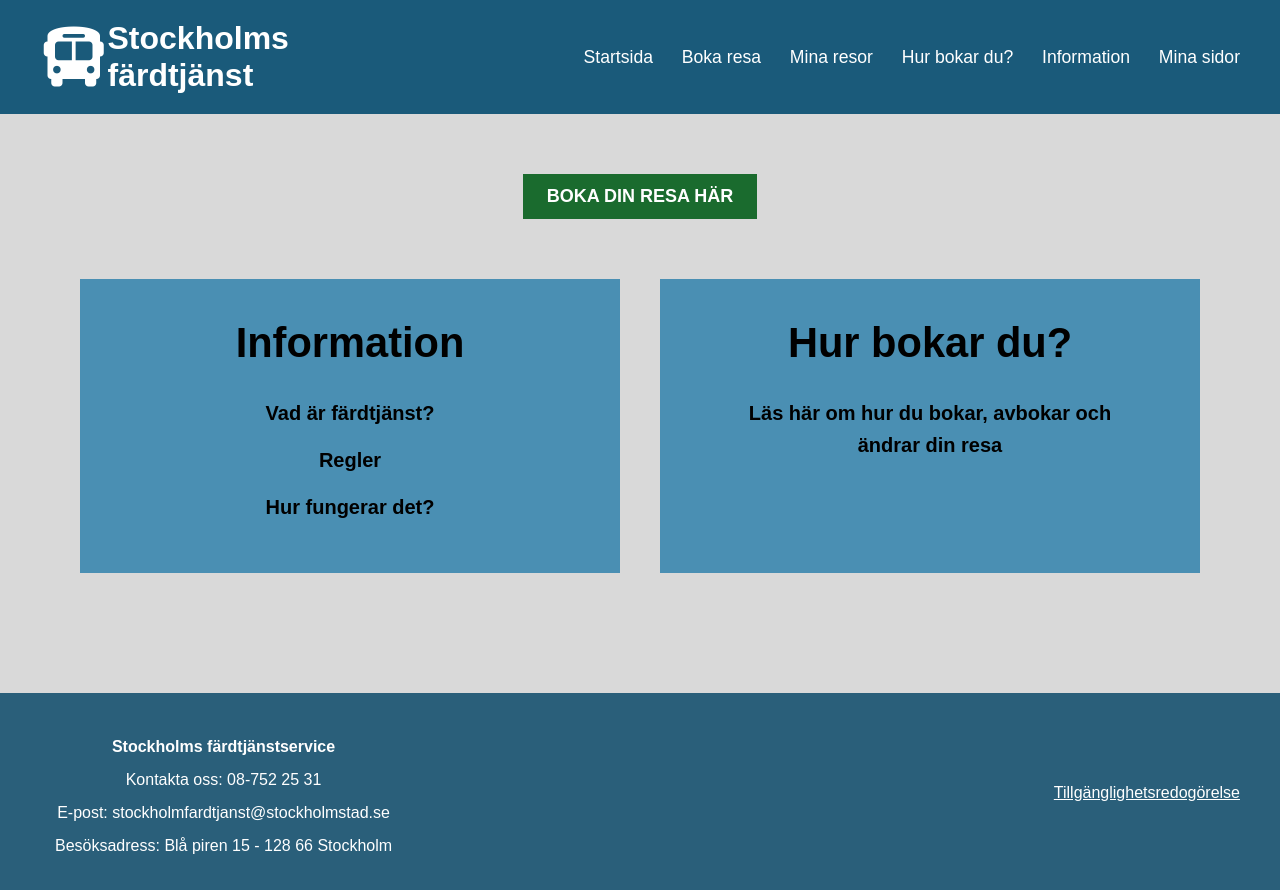
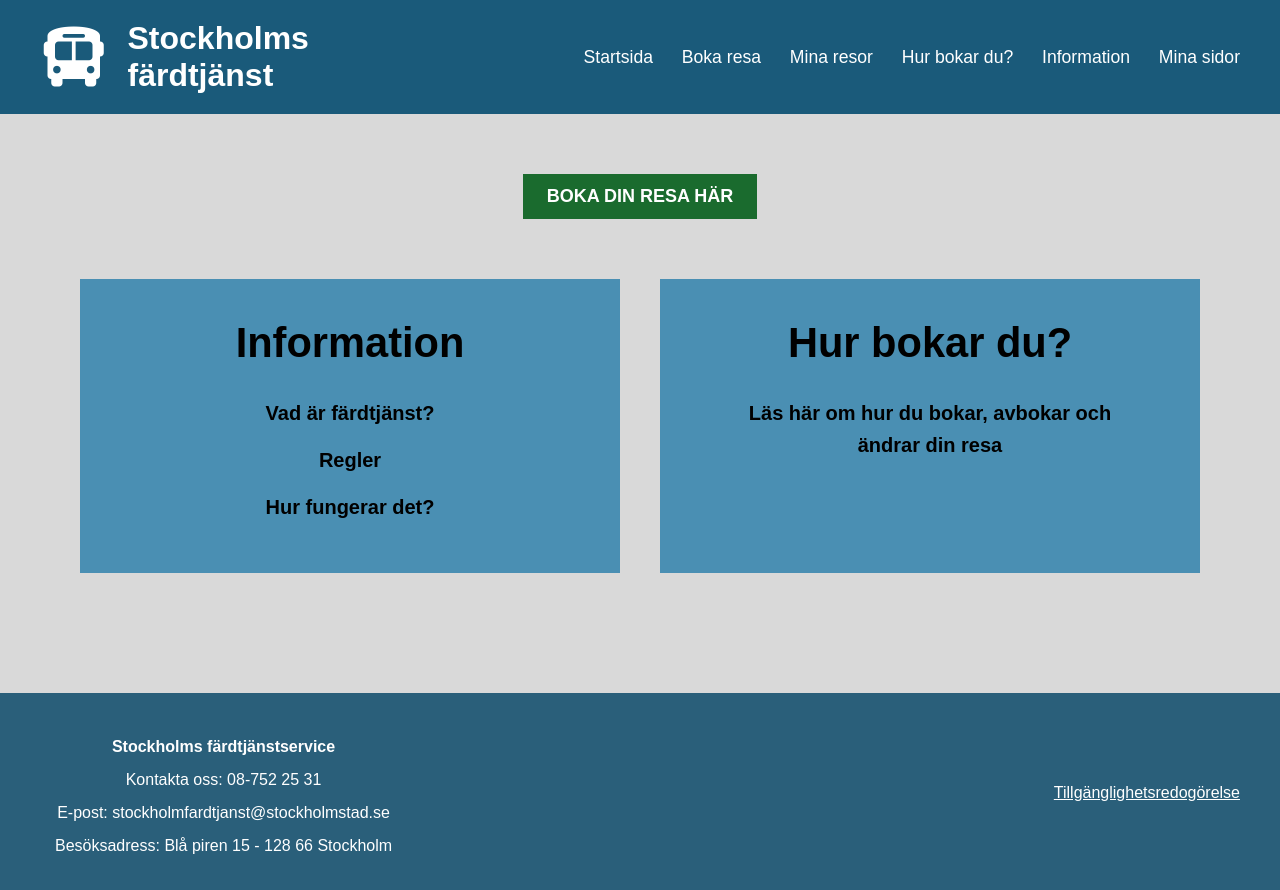
Before and after one commit to SusannaCarlsson90/projektuppgiftwebbanvand, a plain HTML site: page index.html in a window 1280 px wide. Drawn offline with Linux system fonts and the light colour scheme.

Commit message:
validering korrigerad

```diff
--- a/css/styles.css
+++ b/css/styles.css
@@ -21,7 +21,7 @@
 .logo-section {
   display: flex;
   align-items: center;
-  gap: 1.25 rem;
+  gap: 1.25rem;
 }
 
 .logo-section i { /*stylar bussen så den blir större*/
```
